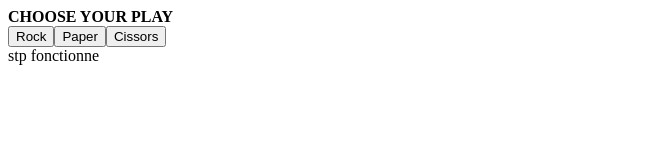
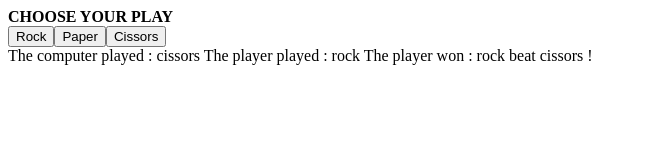
Before and after one commit to VincONEent/rockPaperScissors, a plain HTML site: page index.html in a window 1280 px wide. Both pictures are taken after a click on the button "Rock". Shown: the whole page, without its empty margins (0-646 px from the left). Drawn offline with Linux system fonts and the light colour scheme.

Commit message:
Link the function one game to the buttons

```diff
--- a/script.js
+++ b/script.js
@@ -81,39 +81,19 @@ let computerScore = 0 ;
 let playerScore = 0 ;
 
 function oneRound(playerChoice){
+    let resultat ="";
     const computerMove = getComputerChoice();
-    console.log(playRound(playerChoice, computerMove));
+    resultat=playRound(playerChoice, computerMove);
+    Result.textContent= resultat;
+
 }
 
-/* Commented the play section to not get prompted while testing
-do{
-const playerMove = prompt("What is your play ?");
-const computerMove = getComputerChoice();
-
-console.log(playRound(playerMove, computerMove));
-}while(computerScore < 2 || playerScore < 2);
-
-
-if(playerScore === 2){ //check if it is the player count that allowed the exit of the loop => player won
-    console.log("The player won the best of 5");
-}
-else{ // else the computer win counter caused the exit, ence it won.
-    console.log("The computer won the best of 5");
-}
-
-
-*/
-
-
-
-
-function logText(){
-    console.log("paper was clicked !");
-}
-
+//Associating the JS to the the html file, to allow the javaScript to modify element of the html page
 const buttons= document.querySelector('#Buttons');
 const Games= document.querySelector('#Games');
 
+
+// Creating each indivual buttons
 const Paper = document.createElement('button');
 Paper.textContent = 'Paper';
 
@@ -123,12 +103,20 @@ Rock.textContent='Rock';
 const Cissors = document.createElement('button');
 Cissors.textContent='Cissors';
 
+// Apppending each button to the DIV associated to it in the html; the buttons will now appear
 buttons.appendChild(Rock);
 buttons.appendChild(Paper);
 buttons.appendChild(Cissors);
 
-const test = document.createElement('div');
-test.textContent='stp fonctionne';
+
+//Creationg the result part of the JS to display them in the html
+const Result = document.createElement('div');
+Result.textContent="The games hasn't started yet";
+
+Rock.addEventListener("click",(e) => oneRound('rock'));
+Paper.addEventListener("click",(e) => oneRound('paper'));
+Cissors.addEventListener("click",(e) => oneRound('cissors'));
 
 
-Games.appendChild(test);
+//Appending the rule in the display Games div available in the HTML
+Games.appendChild(Result);
```
Also changed, not shown: index.html (+0 -1 lines).
